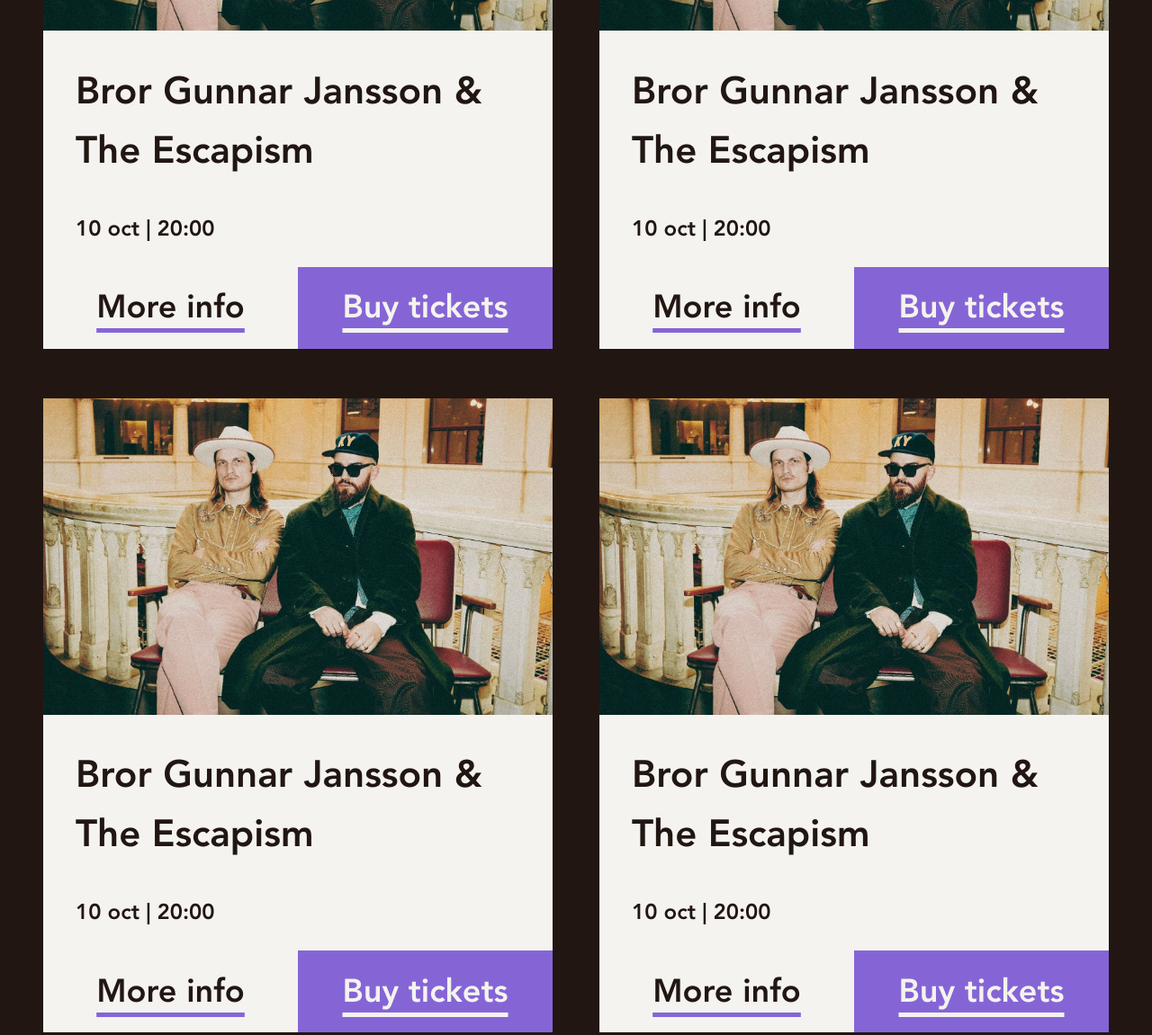
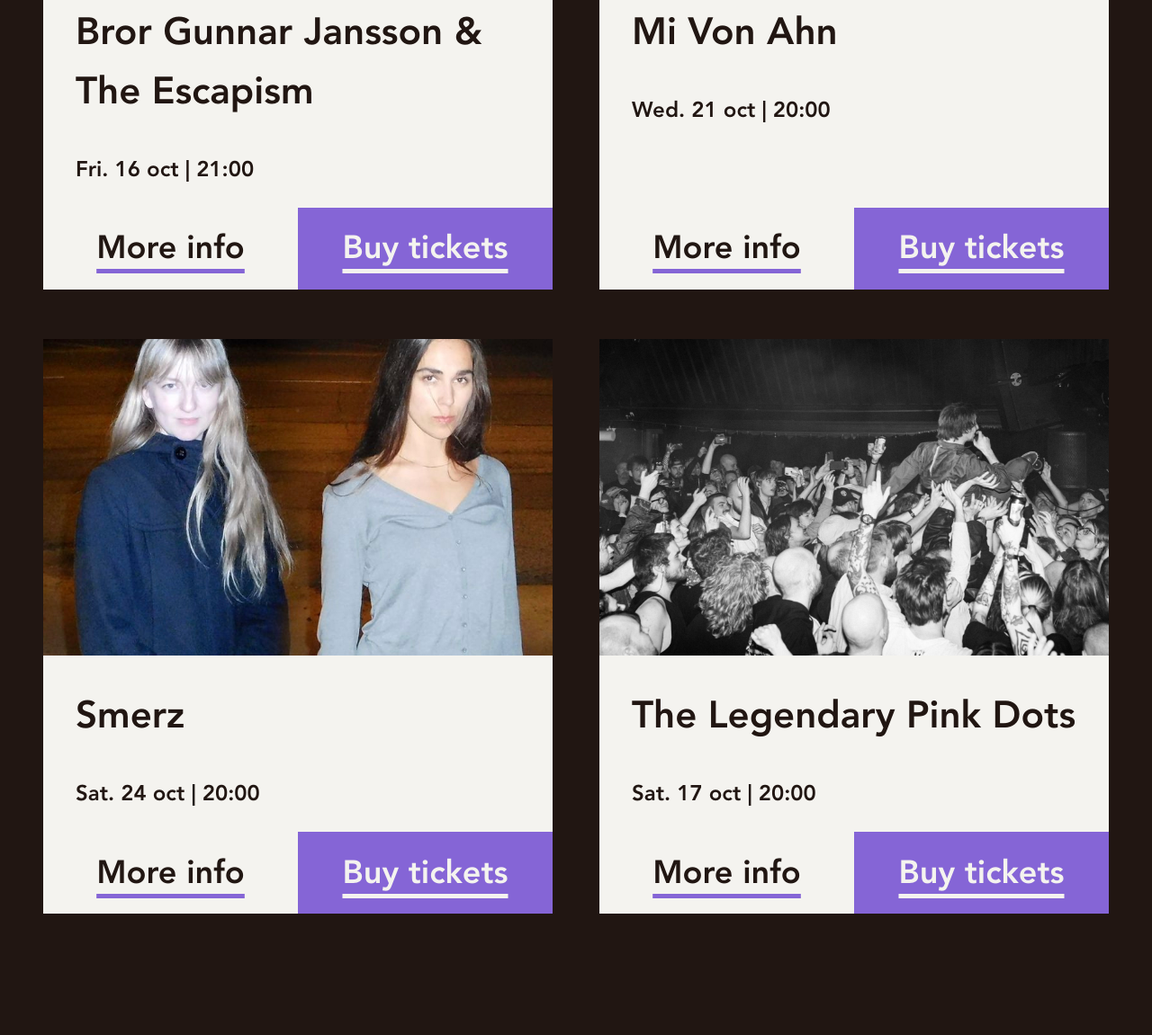
Before and after one commit to megames074HE/skiss-webbsida-projekt, a plain HTML site: page index.html in a window 1280 px wide. Shown: the part 2244-3395 px from the top of the page at 90% size. After the commit the page ends 3308 px from the top, so only its background shows below. Drawn offline with Linux system fonts and the light colour scheme.

Commit message:
article verkar färdig nu

```diff
--- a/index.html
+++ b/index.html
@@ -56,7 +56,7 @@
                 <div class="article-contents">
                     <div class="article-text">
                             <h2>Sahara Hotnights</h2>
-                            <p>10 oct | 20:00</p>
+                            <p>Sat. 10 oct | 20:00</p>
                     </div>
 
 
@@ -72,12 +72,12 @@
 
             <div class="main-article">
 
-                <img class="article-image" src="bilder/articles/BrorGunnarJansson.jpg" alt="Sahara Hotnights">
+                <img class="article-image" src="bilder/articles/FlorenceValentin.jpg" alt="Florence Valentin">
 
                 <div class="article-contents">
                     <div class="article-text">
-                        <h2>Bror Gunnar Jansson & The Escapism</h2>
-                        <p>10 oct | 20:00</p>
+                        <h2>Florence Valentin</h2>
+                        <p>Fri. 16 oct | 21:00</p>
                     </div>
 
 
@@ -93,12 +93,12 @@
 
             <div class="main-article">
 
-                <img class="article-image" src="bilder/articles/BrorGunnarJansson.jpg" alt="Sahara Hotnights">
+                <img class="article-image" src="bilder/articles/BrorGunnarJansson.jpg" alt="Broder gunnar">
 
                 <div class="article-contents">
                     <div class="article-text">
                         <h2>Bror Gunnar Jansson & The Escapism</h2>
-                        <p>10 oct | 20:00</p>
+                        <p>Fri. 16 oct | 21:00</p>
                     </div>
 
 
@@ -114,12 +114,12 @@
 
             <div class="main-article">
 
-                <img class="article-image" src="bilder/articles/BrorGunnarJansson.jpg" alt="Sahara Hotnights">
+                <img class="article-image" src="bilder/articles/MiVonAhn.jpg" alt="mi von ahh">
 
                 <div class="article-contents">
                     <div class="article-text">
-                        <h2>Bror Gunnar Jansson & The Escapism</h2>
-                        <p>10 oct | 20:00</p>
+                        <h2>Mi Von Ahn</h2>
+                        <p>Wed. 21 oct | 20:00</p>
                     </div>
 
 
@@ -135,12 +135,12 @@
 
             <div class="main-article">
 
-                <img class="article-image" src="bilder/articles/BrorGunnarJansson.jpg" alt="Sahara Hotnights">
+                <img class="article-image" src="bilder/articles/Smerz.jpg" alt="Smerz">
 
                 <div class="article-contents">
                     <div class="article-text">
-                        <h2>Bror Gunnar Jansson & The Escapism</h2>
-                        <p>10 oct | 20:00</p>
+                        <h2>Smerz</h2>
+                        <p>Sat. 24 oct | 20:00</p>
                     </div>
 
 
@@ -156,12 +156,12 @@
 
             <div class="main-article">
 
-                <img class="article-image" src="bilder/articles/BrorGunnarJansson.jpg" alt="Sahara Hotnights">
+                <img class="article-image" src="bilder/articles/LegendaryPinkDots.jpg" alt="The Legendary pink dots">
 
                 <div class="article-contents">
                     <div class="article-text">
-                        <h2>Bror Gunnar Jansson & The Escapism</h2>
-                        <p>10 oct | 20:00</p>
+                        <h2>The Legendary Pink Dots</h2>
+                        <p>Sat. 17 oct | 20:00</p>
                     </div>
 
 
```
